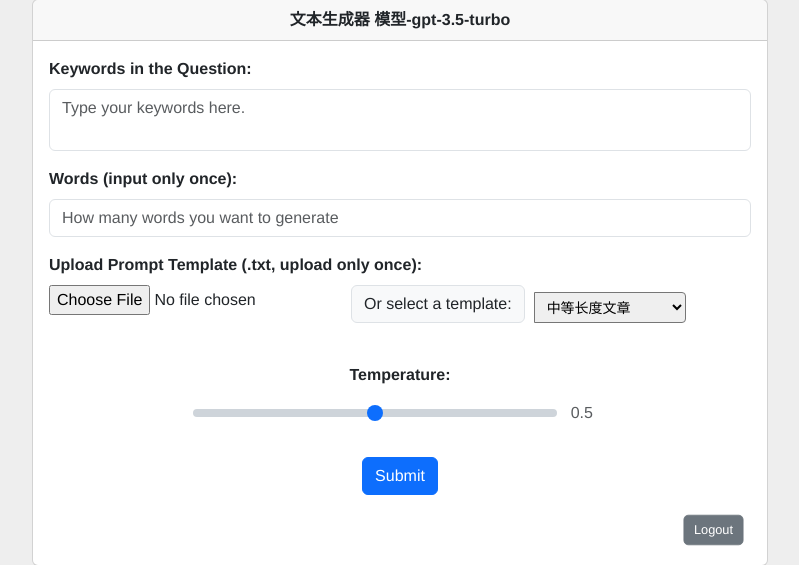
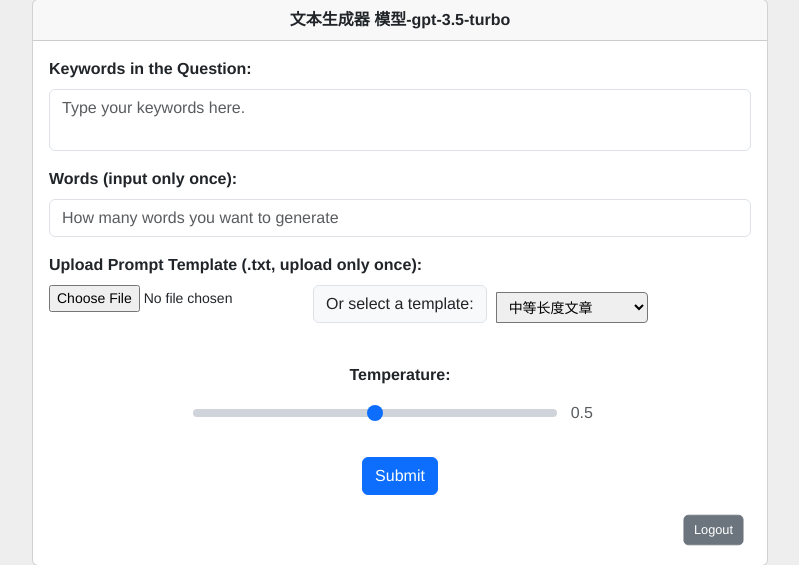
Before and after one commit to kangjian99/ChatGPTweb, a Flask app: page / in a window 1280 px wide. Shown: the part 435-1000 px from the top of the page, without its empty margins (240-1039 px from the left). Run offline with Flask 2, Linux system fonts and the light colour scheme; the visitor is signed in with stand-in values (Sample User, id 1).

Commit message:
Add files via upload

```diff
--- a/templates/static/style.css
+++ b/templates/static/style.css
@@ -105,8 +105,8 @@ input[type='range'] {
   background-color:  #ced4da;
   border-color: transparent;
   border-radius: 1rem;
+}
 
-}
 input[type=text] {
   text-align: center;
   font-size: 16px;
@@ -144,6 +144,10 @@ button[type='submit'] {
 
 button[type='submit']:hover {
   background-color: #0069d9;
+}
+
+.custom-file-input {
+  font-size: 14px;
 }
 
 .loading {
```
